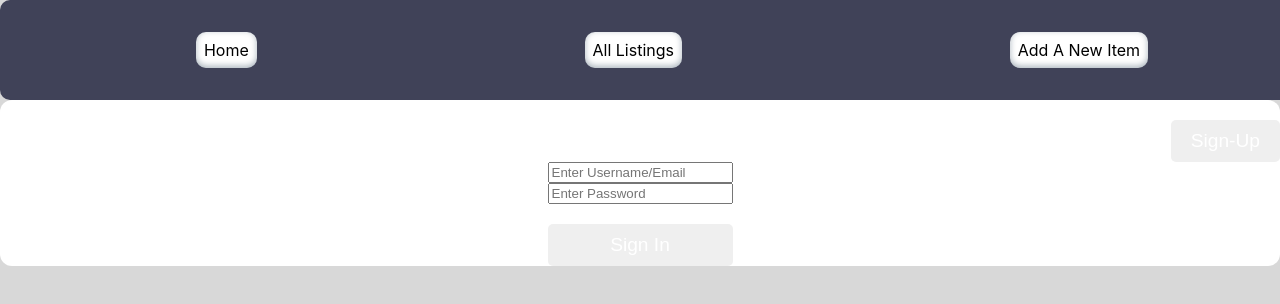
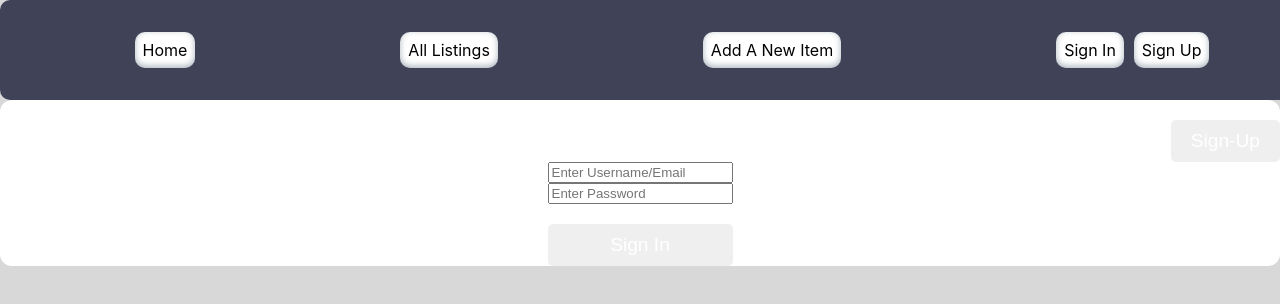
Before and after one commit to jozkan30/MERN-Stack-Group-Project-, a React (Create React App) app: page /sign-in in a window 1280 px wide. Shown: the top 304 px of the page. Built offline with nearby package versions, Linux system fonts and the light colour scheme.

Commit message:
add sign-in and sign-up screens and buttons to nav

```diff
--- a/src/components/Nav.jsx
+++ b/src/components/Nav.jsx
@@ -15,6 +15,10 @@ export default function Nav() {
         <NavLink className={"navBarInfo"} to="/add-listing">
           Add A New Item
         </NavLink>
+        <div className="authButtons">
+        <NavLink className={"navBarInfo"} id="signinButton" to="/sign-in">Sign In</NavLink>
+        <NavLink className={"navBarInfo"} id="signupButton" to="/sign-up" >Sign Up</NavLink>
+        </div>
       </nav>
     );
   }
--- a/src/components/nav.css
+++ b/src/components/nav.css
@@ -18,3 +18,9 @@
       rgba(0, 0, 0, 0.3) 0px 30px 60px -30px,
       rgba(10, 37, 64, 0.35) 0px -2px 6px 0px inset;
   }
+
+
+
+  #signinButton{
+    margin: 10px;
+  }
```
